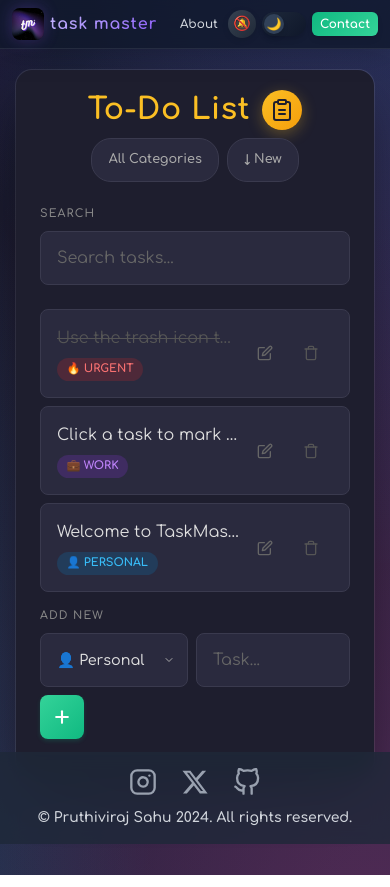
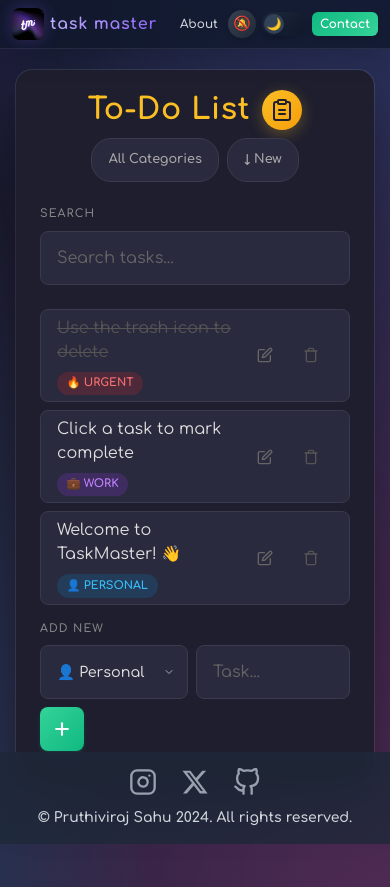
Before and after one commit to Pruthivi13/OIBSIP_task3, a React (Vite) app: page / in a window 390 px wide. Built offline with nearby package versions, Linux system fonts and the light colour scheme; a web font is replaced by a local one.

Commit message:
Fix task text truncation on mobile devices

```diff
--- a/src/App.jsx
+++ b/src/App.jsx
@@ -282,7 +282,7 @@
                     // View Mode
                     <>
                       <div className="flex flex-col flex-1 gap-1 min-w-0" onClick={() => toggleComplete(task.id)}>
-                        <span className="task-text truncate">{task.title}</span>
+                        <span className="task-text">{task.title}</span>
                         <span className={`category-tag ${task.category.toLowerCase()}`}>
                           {CATEGORY_ICONS[task.category]} {task.category}
                         </span>
```
